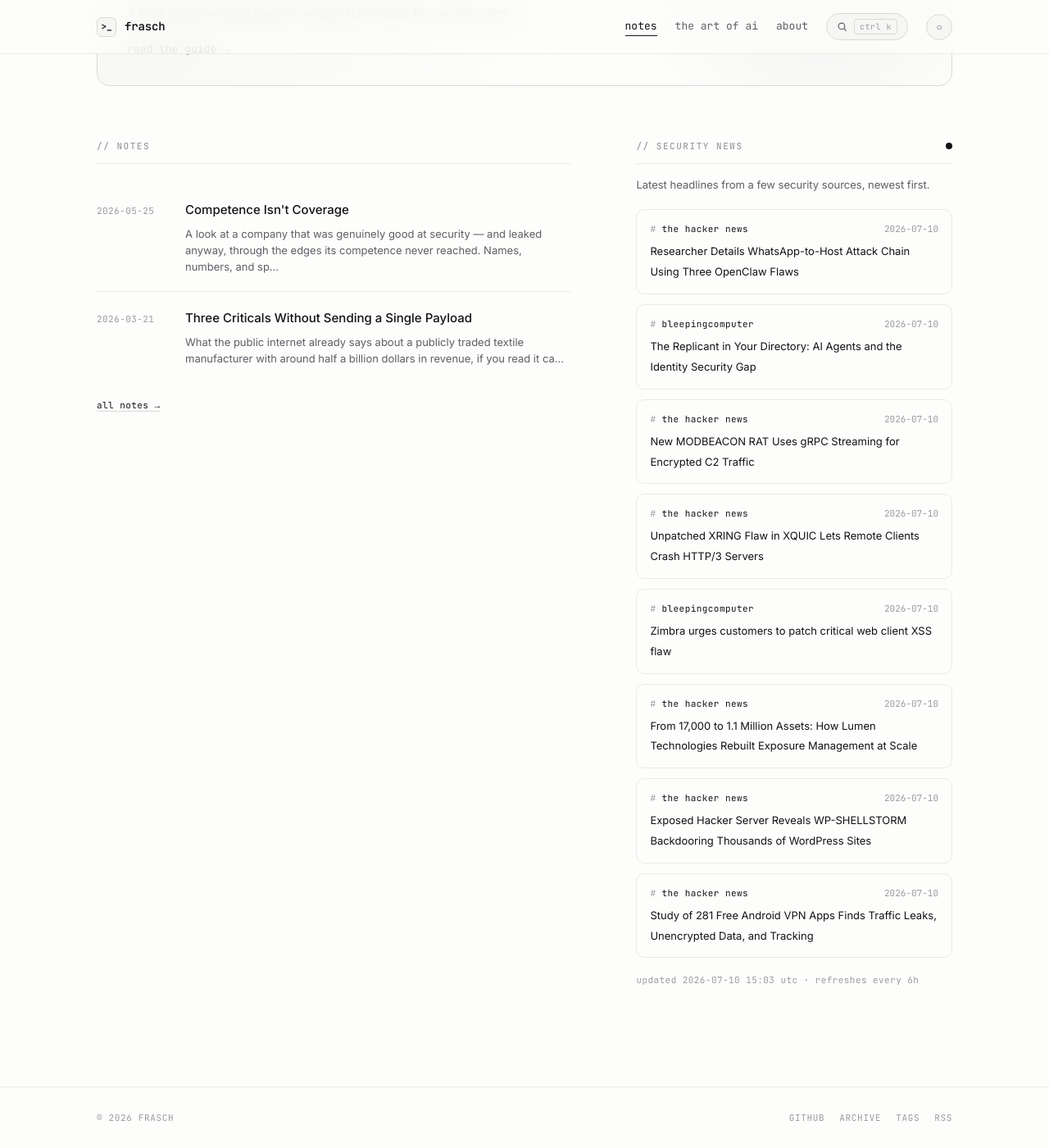
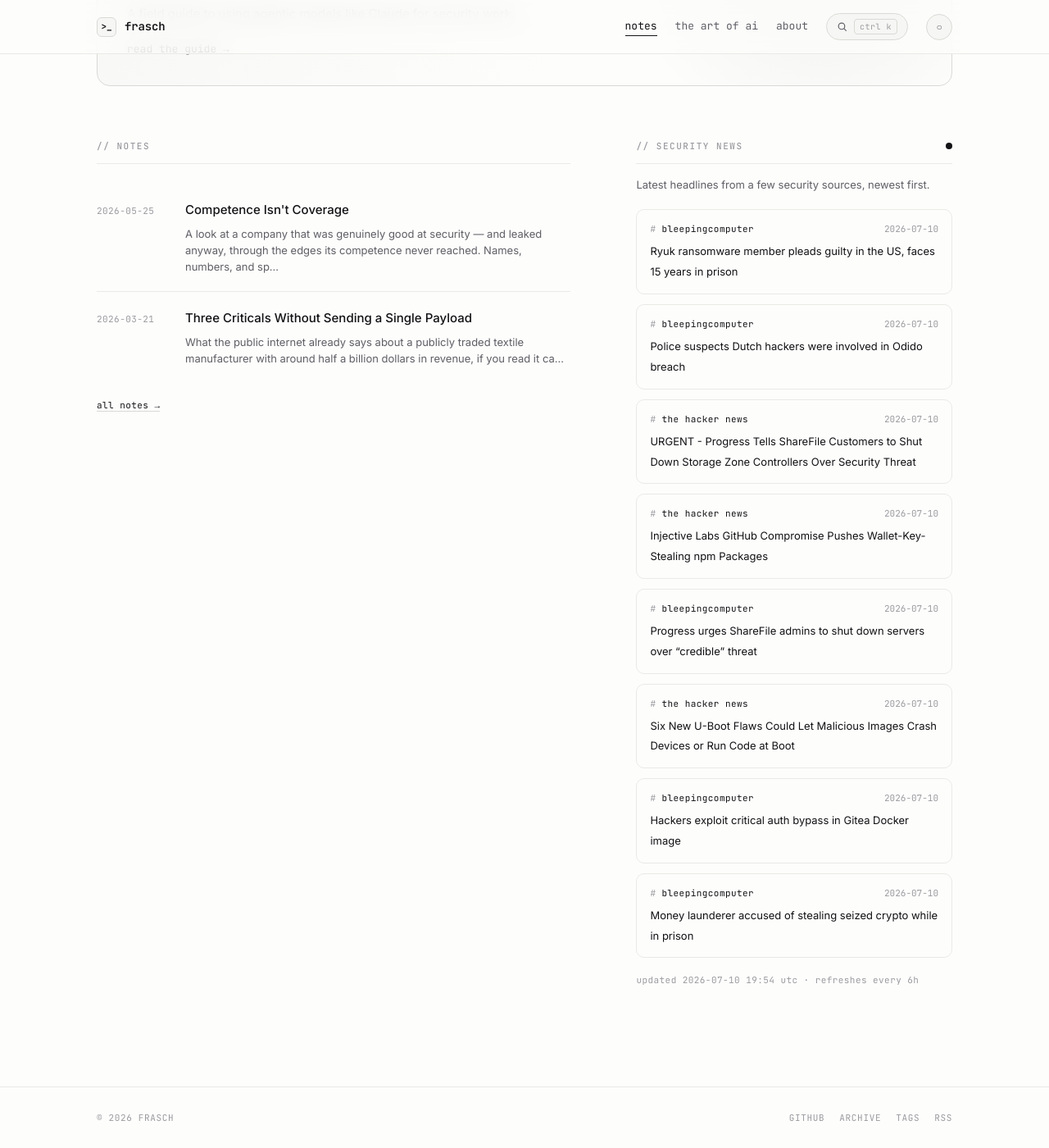
Before and after one commit to whoisfrasch/frasch, a Jekyll site: the page built from index.html, in a window 1280 px wide and 1400 px high, scrolled down 615 px. Shown: the whole window at 82% size. Built offline with Jekyll 4.4.1, drawn with Linux system fonts in a browser that asks for light colours.

Commit message:
Refresh security news feed

```diff
--- a/_data/news.json
+++ b/_data/news.json
@@ -1,53 +1,53 @@
 {
-  "updated": "2026-07-10T15:03:55Z",
+  "updated": "2026-07-10T19:54:02Z",
   "items": [
     {
-      "source": "the hacker news",
-      "title": "Researcher Details WhatsApp-to-Host Attack Chain Using Three OpenClaw Flaws",
-      "link": "https://thehackernews.com/2026/07/researcher-details-whatsapp-to-host.html",
-      "date": "2026-07-10T14:19:50Z"
+      "source": "bleepingcomputer",
+      "title": "Ryuk ransomware member pleads guilty in the US, faces 15 years in prison",
+      "link": "https://www.bleepingcomputer.com/news/security/ryuk-ransomware-member-pleads-guilty-in-the-us-faces-15-years-in-prison/",
+      "date": "2026-07-10T17:46:10Z"
     },
     {
       "source": "bleepingcomputer",
-      "title": "The Replicant in Your Directory: AI Agents and the Identity Security Gap",
-      "link": "https://www.bleepingcomputer.com/news/security/the-replicant-in-your-directory-ai-agents-and-the-identity-security-gap/",
-      "date": "2026-07-10T14:00:10Z"
+      "title": "Police suspects Dutch hackers were involved in Odido breach",
+      "link": "https://www.bleepingcomputer.com/news/security/police-suspects-dutch-hackers-were-involved-in-odido-breach/",
+      "date": "2026-07-10T16:37:01Z"
     },
     {
       "source": "the hacker news",
-      "title": "New MODBEACON RAT Uses gRPC Streaming for Encrypted C2 Traffic",
-      "link": "https://thehackernews.com/2026/07/new-modbeacon-rat-uses-grpc-streaming.html",
-      "date": "2026-07-10T13:15:23Z"
+      "title": "URGENT - Progress Tells ShareFile Customers to Shut Down Storage Zone Controllers Over Security Threat",
+      "link": "https://thehackernews.com/2026/07/urgent-progress-tells-sharefile.html",
+      "date": "2026-07-10T16:30:00Z"
     },
     {
       "source": "the hacker news",
-      "title": "Unpatched XRING Flaw in XQUIC Lets Remote Clients Crash HTTP/3 Servers",
-      "link": "https://thehackernews.com/2026/07/unpatched-xring-flaw-in-xquic-lets.html",
-      "date": "2026-07-10T11:47:43Z"
+      "title": "Injective Labs GitHub Compromise Pushes Wallet-Key-Stealing npm Packages",
+      "link": "https://thehackernews.com/2026/07/injective-labs-github-compromise-pushes.html",
+      "date": "2026-07-10T16:29:00Z"
     },
     {
       "source": "bleepingcomputer",
-      "title": "Zimbra urges customers to patch critical web client XSS flaw",
-      "link": "https://www.bleepingcomputer.com/news/security/zimbra-urges-customers-to-patch-critical-web-client-xss-flaw/",
-      "date": "2026-07-10T11:47:38Z"
+      "title": "Progress urges ShareFile admins to shut down servers over “credible” threat",
+      "link": "https://www.bleepingcomputer.com/news/security/progress-urges-sharefile-customers-to-shut-down-servers-over-credible-threat/",
+      "date": "2026-07-10T16:26:10Z"
     },
     {
       "source": "the hacker news",
-      "title": "From 17,000 to 1.1 Million Assets: How Lumen Technologies Rebuilt Exposure Management at Scale",
-      "link": "https://thehackernews.com/2026/07/from-17000-to-11-million-assets-how.html",
-      "date": "2026-07-10T11:39:40Z"
+      "title": "Six New U-Boot Flaws Could Let Malicious Images Crash Devices or Run Code at Boot",
+      "link": "https://thehackernews.com/2026/07/six-new-u-boot-flaws-could-let.html",
+      "date": "2026-07-10T15:57:14Z"
     },
     {
-      "source": "the hacker news",
-      "title": "Exposed Hacker Server Reveals WP-SHELLSTORM Backdooring Thousands of WordPress Sites",
-      "link": "https://thehackernews.com/2026/07/exposed-hacker-server-reveals-wp.html",
-      "date": "2026-07-10T11:30:02Z"
+      "source": "bleepingcomputer",
+      "title": "Hackers exploit critical auth bypass in Gitea Docker image",
+      "link": "https://www.bleepingcomputer.com/news/security/hackers-exploit-critical-auth-bypass-in-gitea-docker-image/",
+      "date": "2026-07-10T15:48:38Z"
     },
     {
-      "source": "the hacker news",
-      "title": "Study of 281 Free Android VPN Apps Finds Traffic Leaks, Unencrypted Data, and Tracking",
-      "link": "https://thehackernews.com/2026/07/study-of-281-free-android-vpn-apps.html",
-      "date": "2026-07-10T10:56:23Z"
+      "source": "bleepingcomputer",
+      "title": "Money launderer accused of stealing seized crypto while in prison",
+      "link": "https://www.bleepingcomputer.com/news/security/money-launderer-accused-of-stealing-seized-crypto-while-in-prison/",
+      "date": "2026-07-10T15:30:19Z"
     }
   ]
 }
```
